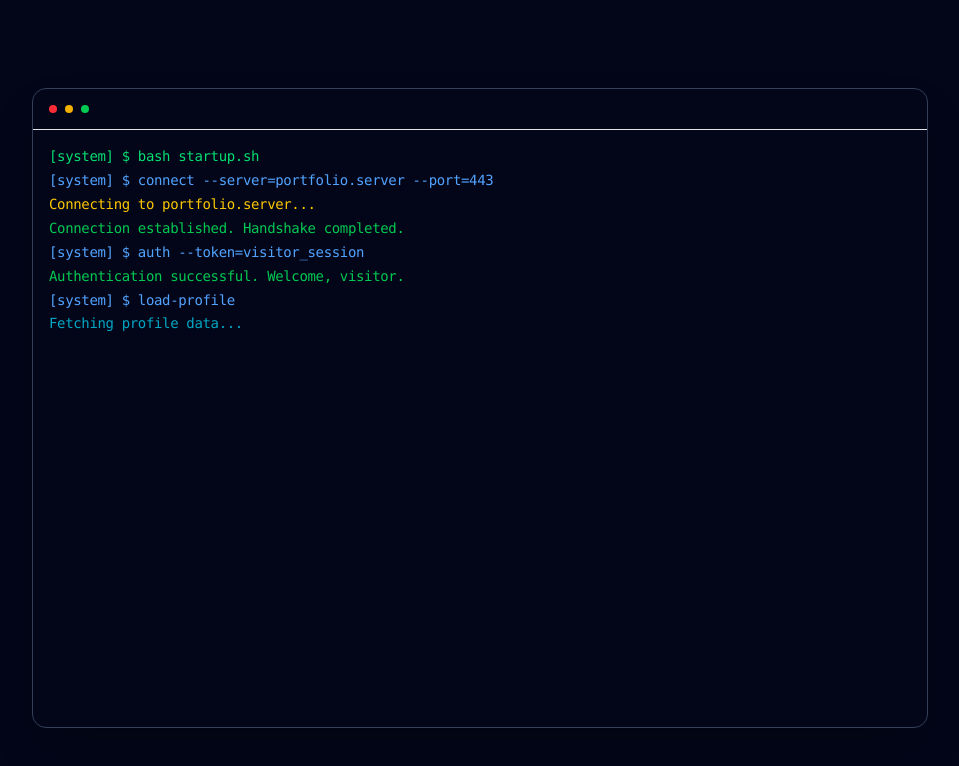
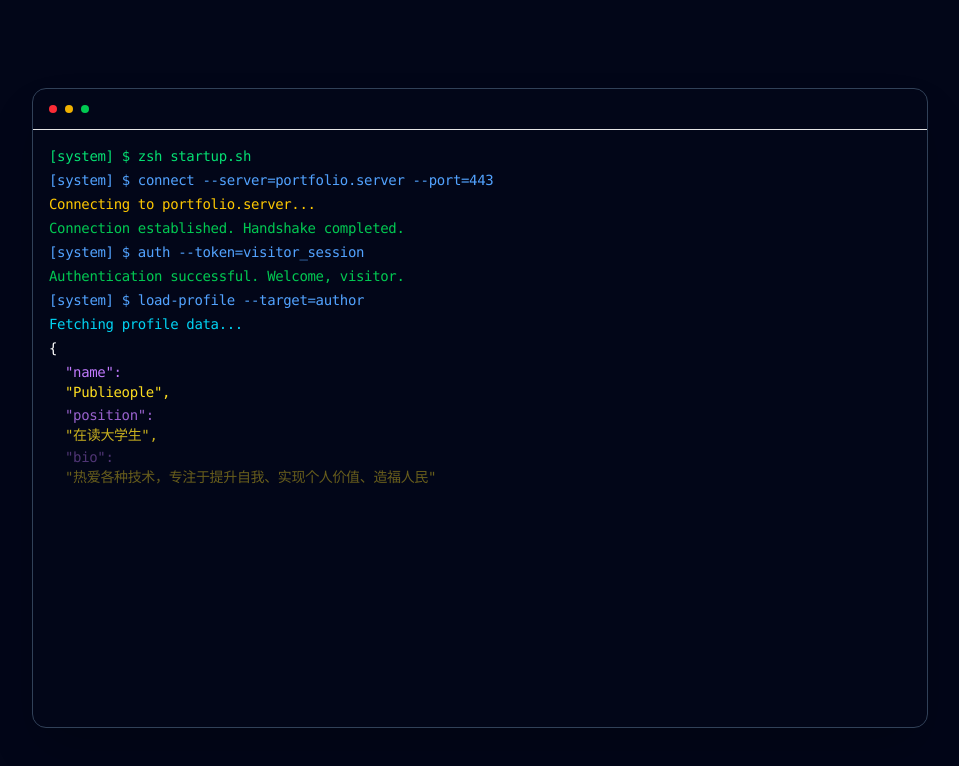
Before and after one commit to publieople/Homepage, a React (Vite) app: page / in a window 1280 px wide. Shown: the top 766 px of the page, without its empty margins (160-1119 px from the left). Built offline with nearby package versions, Linux system fonts and the light colour scheme.

Commit message:
调整开屏动画时序参数

```diff
--- a/src/components/ui/splash-screen.tsx
+++ b/src/components/ui/splash-screen.tsx
@@ -103,24 +103,24 @@ export function SplashScreen({
         <Terminal className="font-mono text-xs sm:text-sm min-h-[50vh] sm:min-h-[60vh] max-h-[80vh] w-full border-slate-700 bg-slate-950 shadow-2xl">
           {/* 系统启动 */}
           <TypingAnimation duration={10} className="text-green-400">
-            [system] $ bash startup.sh
+            [system] $ zsh startup.sh
           </TypingAnimation>
 
           {/* 连接服务器 */}
-          <AnimatedSpan delay={1000} className="text-blue-400">
+          <AnimatedSpan delay={1500} className="text-blue-400">
             <span>[system] $ connect --server=portfolio.server --port=443</span>
           </AnimatedSpan>
 
-          <AnimatedSpan delay={1600} className="text-yellow-400">
+          <AnimatedSpan delay={1700} className="text-yellow-400">
             <span>Connecting to portfolio.server...</span>
           </AnimatedSpan>
 
-          <AnimatedSpan delay={2200} className="text-green-500">
+          <AnimatedSpan delay={1900} className="text-green-500">
             <span>Connection established. Handshake completed.</span>
           </AnimatedSpan>
 
           {/* 认证过程 */}
-          <TypingAnimation delay={3000} duration={40} className="text-blue-400">
+          <TypingAnimation delay={2100} duration={20} className="text-blue-400">
             [system] $ auth --token=visitor_session
           </TypingAnimation>
 
@@ -129,99 +129,99 @@ export function SplashScreen({
           </AnimatedSpan>
 
           {/* 加载用户资料 */}
-          <TypingAnimation delay={4500} duration={40} className="text-blue-400">
+          <TypingAnimation delay={4000} duration={20} className="text-blue-400">
             [system] $ load-profile --target=author
           </TypingAnimation>
 
-          <AnimatedSpan delay={5300} className="text-cyan-400">
+          <AnimatedSpan delay={5000} className="text-cyan-400">
             <span>Fetching profile data...</span>
           </AnimatedSpan>
 
-          <AnimatedSpan delay={6000} className="text-white">
+          <AnimatedSpan delay={5100} className="text-white">
             <span>{`{`}</span>
           </AnimatedSpan>
 
-          <AnimatedSpan delay={6200} className="text-white pl-4">
+          <AnimatedSpan delay={5200} className="text-white pl-4">
             <span className="text-purple-400">"name":</span>{" "}
             <span className="text-yellow-300">"{userInfo.name}",</span>
           </AnimatedSpan>
 
-          <AnimatedSpan delay={6500} className="text-white pl-4">
+          <AnimatedSpan delay={5300} className="text-white pl-4">
             <span className="text-purple-400">"position":</span>{" "}
             <span className="text-yellow-300">"{userInfo.title}",</span>
           </AnimatedSpan>
 
-          <AnimatedSpan delay={6800} className="text-white pl-4">
+          <AnimatedSpan delay={5400} className="text-white pl-4">
             <span className="text-purple-400">"bio":</span>{" "}
             <span className="text-yellow-300">"{userInfo.description}"</span>
           </AnimatedSpan>
 
-          <AnimatedSpan delay={7100} className="text-white">
+          <AnimatedSpan delay={5500} className="text-white">
             <span>{`}`}</span>
           </AnimatedSpan>
 
-          <AnimatedSpan delay={7400} className="text-green-400">
+          <AnimatedSpan delay={5700} className="text-green-400">
             <span>Profile loaded successfully.</span>
           </AnimatedSpan>
 
           {/* 初始化应用 */}
-          <TypingAnimation delay={8000} duration={40} className="text-blue-400">
+          <TypingAnimation delay={8000} duration={10} className="text-blue-400">
             [system] $ init-app --target=portfolio
           </TypingAnimation>
 
-          <AnimatedSpan delay={8800} className="text-yellow-300">
+          <AnimatedSpan delay={8500} className="text-yellow-300">
             <span>Initializing application...</span>
           </AnimatedSpan>
 
-          <AnimatedSpan delay={9200} className="text-white">
+          <AnimatedSpan delay={9000} className="text-white">
             <span>[ ] Loading components</span>
           </AnimatedSpan>
 
-          <AnimatedSpan delay={9700} className="text-white">
+          <AnimatedSpan delay={9300} className="text-white">
             <span>
               [<span className="text-green-500">✓</span>] Loading components
             </span>
           </AnimatedSpan>
 
-          <AnimatedSpan delay={10000} className="text-white">
+          <AnimatedSpan delay={9400} className="text-white">
             <span>[ ] Compiling styles</span>
           </AnimatedSpan>
 
-          <AnimatedSpan delay={10500} className="text-white">
+          <AnimatedSpan delay={9700} className="text-white">
             <span>
               [<span className="text-green-500">✓</span>] Compiling styles
             </span>
           </AnimatedSpan>
 
-          <AnimatedSpan delay={10800} className="text-white">
+          <AnimatedSpan delay={9800} className="text-white">
             <span>[ ] Initializing events</span>
           </AnimatedSpan>
 
-          <AnimatedSpan delay={11300} className="text-white">
+          <AnimatedSpan delay={10100} className="text-white">
             <span>
               [<span className="text-green-500">✓</span>] Initializing events
             </span>
           </AnimatedSpan>
 
-          <AnimatedSpan delay={11800} className="text-green-500">
+          <AnimatedSpan delay={10200} className="text-green-500">
             <span>Application initialized successfully!</span>
           </AnimatedSpan>
 
           {/* 最终启动 */}
           <TypingAnimation
-            delay={12300}
-            duration={50}
+            delay={11200}
+            duration={10}
             className="text-blue-400"
           >
             [system] $ launch
           </TypingAnimation>
 
-          <AnimatedSpan delay={13000} className="text-green-500 font-bold">
+          <AnimatedSpan delay={12000} className="text-green-500 font-bold">
             <span>Welcome to {userInfo.name}'s portfolio!</span>
           </AnimatedSpan>
 
           {/* 提示按任意键继续 */}
-          <AnimatedSpan delay={13800} className="text-gray-400 mt-2">
+          <AnimatedSpan delay={12500} className="text-gray-400 mt-2">
             <span>
               {canSkip
                 ? "Press any key or click to continue..."
```
